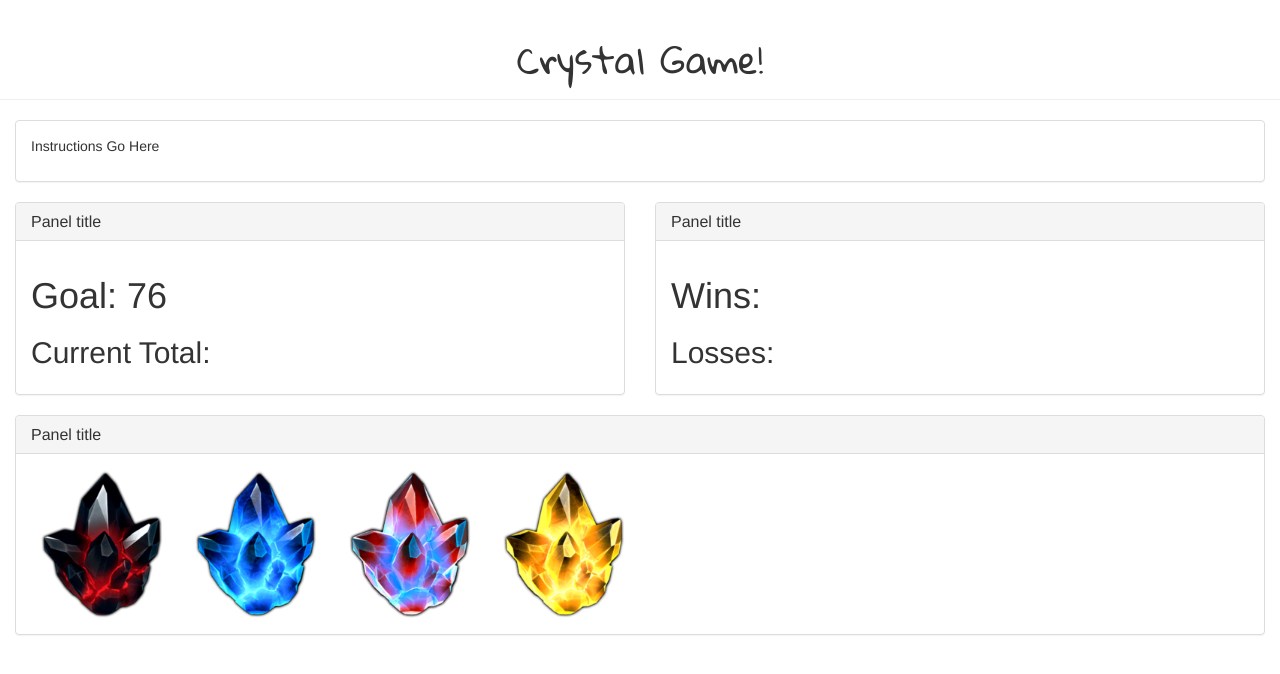
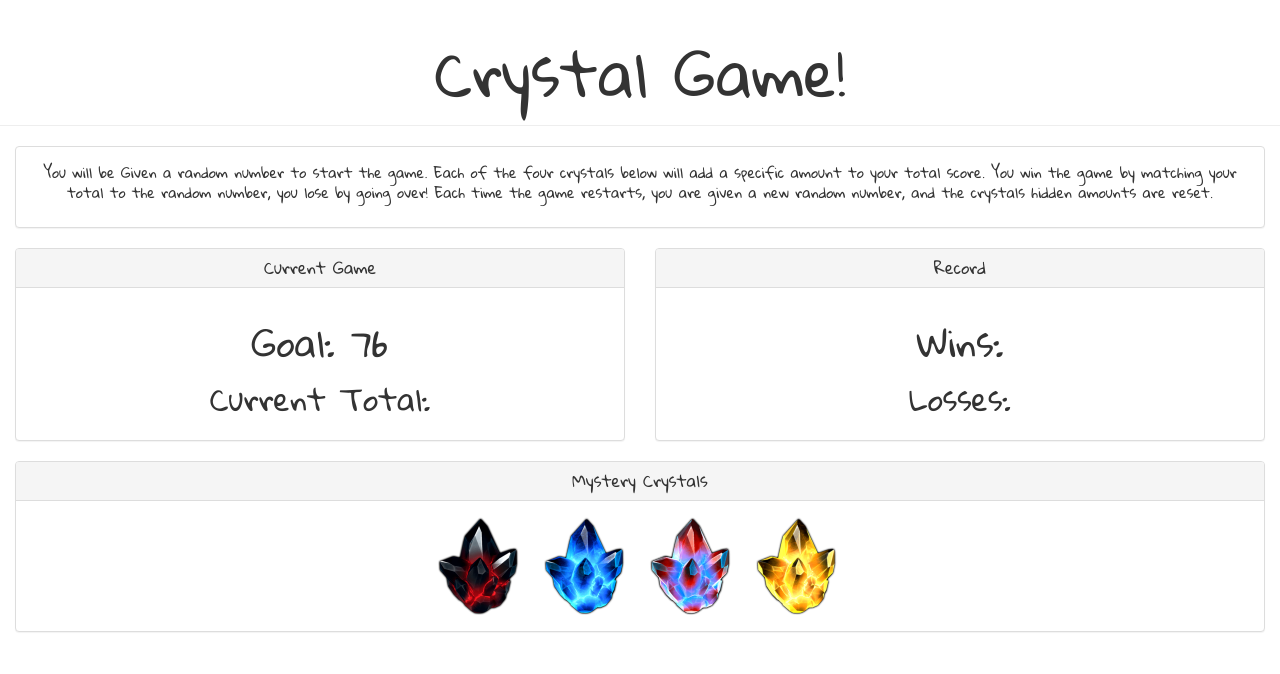
Before and after one commit to b-withers/Mystery-Crystals, a plain HTML site: page index.html in a window 1280 px wide. Drawn offline with nearby package versions, Linux system fonts and the light colour scheme.

Commit message:
progress

```diff
--- a/assets/css/style.css
+++ b/assets/css/style.css
@@ -8,12 +8,32 @@ img {
     height: 150px;
 }
 
-
+#header{
+	text-align: center;
+	font-family: 'Gloria Hallelujah', cursive;
+	font-size: 60px;
+}
 
 .page-header{
-
 	text-align: center;
 	font-family: 'Gloria Hallelujah', cursive;
+	font-size: 60px;
+}
+
+.panel-title{
+	text-align: center;
+	font-family: 'Gloria Hallelujah', cursive;
+
+}
+
+.panel-body{
+	text-align: center;
+	font-family: 'Gloria Hallelujah', cursive;
+}
+
+.crystal{
+	height: 100px;
+	width: 100px;
 }
 
 /*.crystal{
--- a/assets/javascript/game.js
+++ b/assets/javascript/game.js
@@ -15,7 +15,12 @@ $( document ).ready(function() {
         // Now for the hard part. Creating multiple crystals each with their own unique number value.
 
         // We begin by expanding our array to include four options.
-        var numberOptions = [Math.floor(Math.random() * 3) + 2, Math.floor(Math.random() * 7) + 2, Math.floor(Math.random() * 5) + 2, Math.floor(Math.random() * 15) + 2];
+        var numberOptions = [
+        Math.floor(Math.random() * 3) + 2,
+        Math.floor(Math.random() * 7) + 2,
+        Math.floor(Math.random() * 5) + 2,
+        Math.floor(Math.random() * 15) + 2
+        ];
 
 
 
@@ -42,6 +47,7 @@ $( document ).ready(function() {
                     if (counter === targetNumber) {
                         wins ++;
                         alert("you won");
+                        counter: 0;
                         reset();
 
                     }
@@ -49,6 +55,7 @@ $( document ).ready(function() {
                     else if (counter >= targetNumber) {
                         losses ++;
                         alert("you lost");
+                        counter: 0;
                         reset();
                     }
 
--- a/index.html
+++ b/index.html
@@ -16,7 +16,7 @@
 <body>
 
 <div class="page-header">
-  <h1>Crystal Game!</h1>
+  <h1 id="header">Crystal Game!</h1>
 </div>
 
 
@@ -24,7 +24,7 @@
 <div class="col-lg-12">
     <div class="panel panel-default">
         <div class="panel-body">
-             <p id="instructions">Instructions Go Here</p>
+             <p id="instructions">You will be Given a random number to start the game. Each of the four crystals below will add a specific amount to your total score. You win the game by matching your total to the random number, you lose by going over! Each time the game restarts, you are given a new random number, and the crystals hidden amounts are reset.</p>
         </div>
     </div>
 </div>
@@ -35,7 +35,7 @@
     <div class="col-lg-6">
         <div class="panel panel-default">
             <div class="panel-heading">
-                <h3 class="panel-title">Panel title</h3>
+                <h3 class="panel-title">Current Game</h3>
             </div>
                 <div class="panel-body">
                     <h1>Goal: <span id="number-to-guess"></span></h1>
@@ -50,7 +50,7 @@
 <div class="col-lg-6">
     <div class="panel panel-default">
         <div class="panel-heading">
-            <h3 class="panel-title">Panel title</h3>
+            <h3 class="panel-title">Record</h3>
         </div>
             <div class="panel-body">
                 <h1>Wins: <span id="wins-span"></span></h1>
@@ -63,7 +63,7 @@
 <div class="col-lg-12">
     <div class="panel panel-default">
         <div class="panel-heading">
-            <h3 class="panel-title">Panel title</h3>
+            <h3 class="panel-title">Mystery Crystals</h3>
                 </div>
                     <div class="panel-body">
                     <img class="crystal" id="crystal1" src="assets/images/crystal1.png"/>
```
